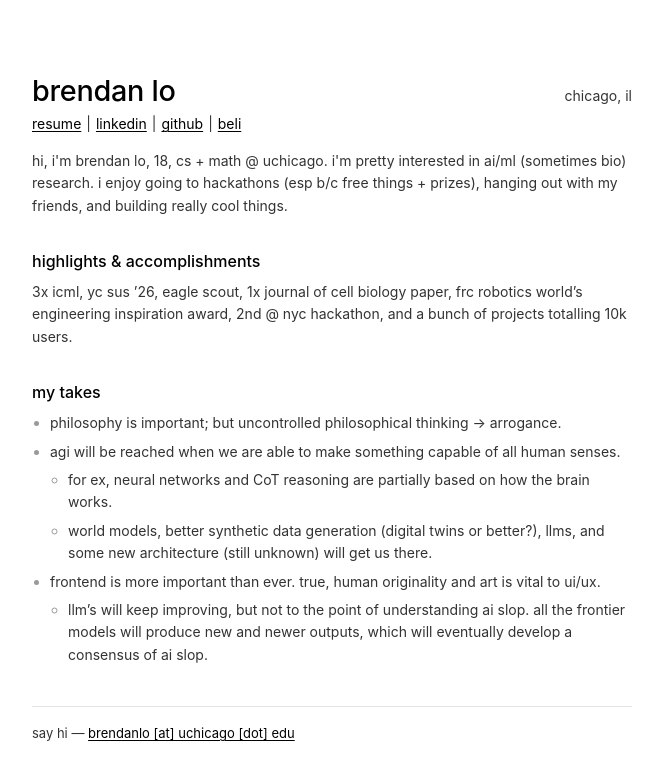
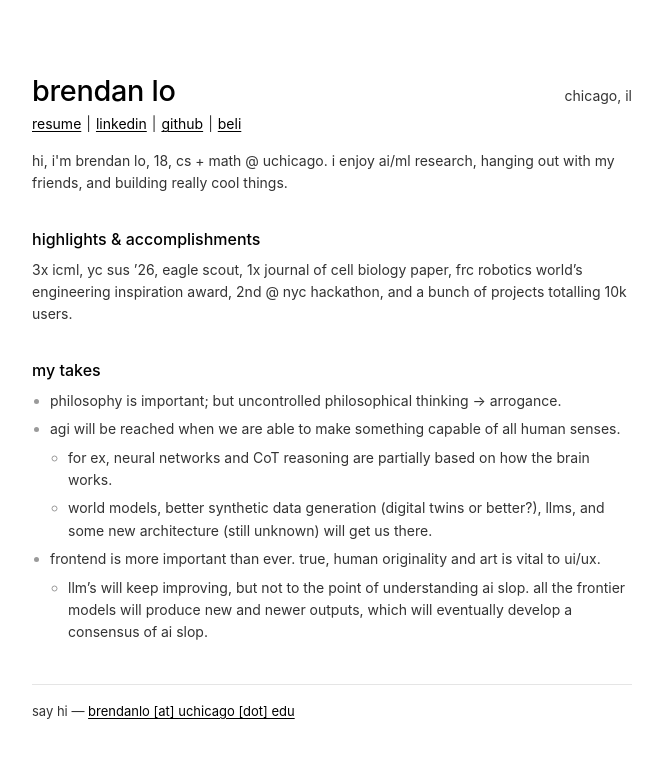
Before and after one commit to patriotsbreeze/brendanlo, a Next.js app: page / in a window 1280 px wide. Shown: the top 780 px of the page, without its empty margins (308-971 px from the left). Built offline with nearby package versions, Linux system fonts and the light colour scheme.

Commit message:
content: tighten the bio line
Co-Authored-By: Claude Opus 5 <noreply@anthropic.com>

```diff
--- a/src/app/page.tsx
+++ b/src/app/page.tsx
@@ -37,10 +37,8 @@ export default function Page() {
       </p>
 
       <p className="bio">
-        hi, i&apos;m brendan lo, 18, cs + math @ uchicago. i&apos;m pretty
-        interested in ai/ml (sometimes bio) research. i enjoy going to hackathons
-        (esp b/c free things + prizes), hanging out with my friends, and building
-        really cool things.
+        hi, i&apos;m brendan lo, 18, cs + math @ uchicago. i enjoy ai/ml
+        research, hanging out with my friends, and building really cool things.
       </p>
 
       <h2>highlights &amp; accomplishments</h2>
```
